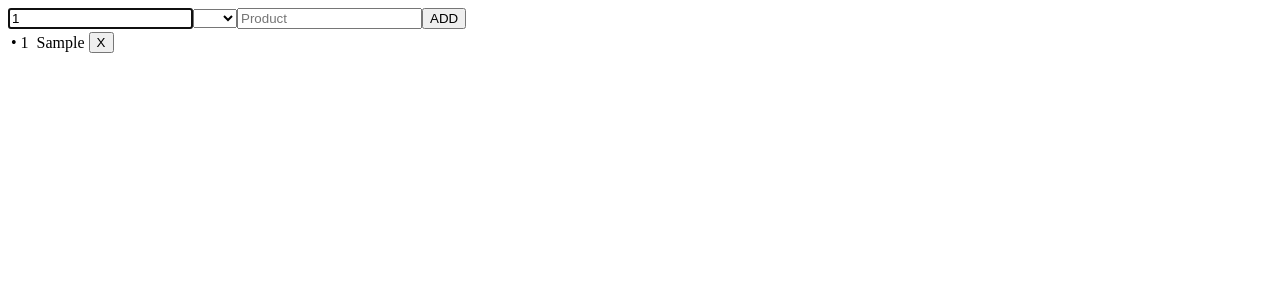
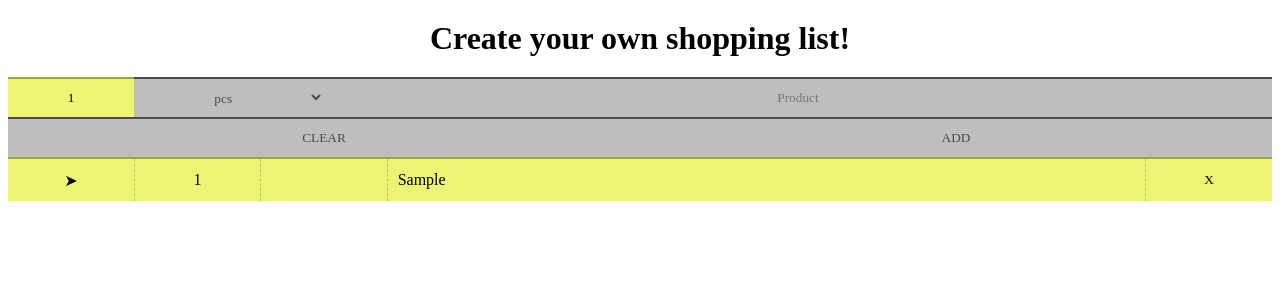
Before and after one commit to kaemil/shopping-list, a React (Create React App) app: page / in a window 1280 px wide. Both pictures are taken after typing "Sample" into the empty fields and a click on the button "ADD". Shown: the top 300 px of the page. Built offline with nearby package versions, Linux system fonts and the light colour scheme.

Commit message:
Some styling

```diff
--- a/public/index.html
+++ b/public/index.html
@@ -10,34 +10,12 @@
             content="Web site created using create-react-app"
         />
         <link rel="apple-touch-icon" href="%PUBLIC_URL%/logo192.png" />
-    <!--
-      manifest.json provides metadata used when your web app is installed on a
-      user's mobile device or desktop. See https://developers.google.com/web/fundamentals/web-app-manifest/
-    -->
+
         <link rel="manifest" href="%PUBLIC_URL%/manifest.json" />
-    <!--
-      Notice the use of %PUBLIC_URL% in the tags above.
-      It will be replaced with the URL of the `public` folder during the build.
-      Only files inside the `public` folder can be referenced from the HTML.
-
-      Unlike "/favicon.ico" or "favicon.ico", "%PUBLIC_URL%/favicon.ico" will
-      work correctly both with client-side routing and a non-root public URL.
-      Learn how to configure a non-root public URL by running `npm run build`.
-    -->
-    <title>React App</title>
+        <link rel="preconnect" href="https://fonts.googleapis.com">
+        <title>Shopping list</title>
     </head>
         <body>
-    <noscript>You need to enable JavaScript to run this app.</noscript>
            <div id="root"></div>
-    <!--
-      This HTML file is a template.
-      If you open it directly in the browser, you will see an empty page.
-
-      You can add webfonts, meta tags, or analytics to this file.
-      The build step will place the bundled scripts into the <body> tag.
-
-      To begin the development, run `npm start` or `yarn start`.
-      To create a production bundle, use `npm run build` or `yarn build`.
-    -->
         </body>
 </html>
--- a/src/App.js
+++ b/src/App.js
@@ -46,15 +46,30 @@ function App() {
 			setProduct('');
 			setQuantity(1);
 			inputFocus.current.focus();
-		} else {
+		} else if(e.target.name === 'clear'){
+            setUnit([]);
+			setProductList([]);
+            setProductQuantity([]);
+        } else{
             [productQuantity,unit,productList].map(element => element.splice(id,1))
 			setProductList([...productList]);
 		}
 	};
-
+    const handlePress = (e) =>{
+        if(e.key === 'Enter') {
+			setUnit([...unit, choosenUnit]);
+			setProductList([...productList, product]);
+            setProductQuantity([...productQuantity, quantity]);
+			setProduct('');
+			setQuantity(1);
+			inputFocus.current.focus();
+        }
+    }
 	return (
-		<div>
+		<div className="container">
+            <h1 className="shopHeader">Create your own shopping list!</h1>
 			<ShopPanel
+                handlePress={handlePress}
 				inputFocus={inputFocus}
 				handleChange={handleChange}
 				product={product}
--- a/src/components/shopList.js
+++ b/src/components/shopList.js
@@ -15,7 +15,7 @@ function ShopList({ productList, productQuantity, unit, handleClick }) {
 		);
 	});
 	return (
-		<div>
+		<div className="shopList">
 			<table>
 				<tbody>{getProducts}</tbody>
 			</table>
--- a/src/components/shopListItem.js
+++ b/src/components/shopListItem.js
@@ -5,11 +5,11 @@ function ShopListItem({quantity,unit,product,id,handleClick}){
     return (
         <>
             <tr>
-                <td>&#8226;</td>
+                <td>&#10148;</td>
                 <td>{quantity}</td>
                 <td>{unit}</td>
                 <td>{product}</td>
-                <td><button name='delete' onClick={(e)=> handleClick(e,id)}>X</button></td>
+                <td><button className="shopList__button--delete" name='delete' onClick={(e)=> handleClick(e,id)}>X</button></td>
             </tr>
         </>
     );
--- a/src/components/shopPanel.js
+++ b/src/components/shopPanel.js
@@ -3,11 +3,11 @@ import QuantityInputPanel from './shopPanelQuantityInput'
 import UnitSelectPanel from './shopPanelUnitSelect'
 import ProductInput from './shopPanelProductInput'
 
-function ShopPanel({inputFocus,handleChange,product,handleClick,quantity}){
+function ShopPanel({handlePress,inputFocus,handleChange,product,handleClick,quantity}){
 
     // Rozbić na componenty
     return (
-        <div>
+        <div className="shopPanel">
             <QuantityInputPanel
                 inputFocus={inputFocus}
                 quantity={quantity}
@@ -17,10 +17,12 @@ function ShopPanel({inputFocus,handleChange,product,handleClick,quantity}){
                 handleChange={handleChange}
             />
             <ProductInput
+                handlePress={handlePress}
                 handleChange={handleChange}
                 product={product}
             />
-            <button name='add' onClick={handleClick}>ADD</button>
+            <button className="shopPanel__button--add" name='add' onClick={handleClick}>ADD</button>
+            <button className="shopPanel__button--clear" name='clear' onClick={handleClick}>CLEAR</button>
         </div>
       );
 }
--- a/src/components/shopPanelProductInput.js
+++ b/src/components/shopPanelProductInput.js
@@ -1,14 +1,17 @@
 import React from 'react';
 
-function QuantityInputPanel({product,handleChange}){
+function QuantityInputPanel({handlePress,product,handleChange}){
     return(
         <>
             <input
+                onKeyPress={handlePress}
+                className="shopPanel__product"
                 type='text'
                 value={product}
                 name='product'
                 placeholder='Product'
-                onChange={handleChange}/>
+                onChange={handleChange}
+            />
         </>
     )
 }
--- a/src/components/shopPanelQuantityInput.js
+++ b/src/components/shopPanelQuantityInput.js
@@ -4,6 +4,7 @@ function QuantityInputPanel({inputFocus,quantity,handleChange}){
     return(
         <>
             <input
+                className="shopPanel__quantity"
                 ref={inputFocus}
                 type='number'
                 value={quantity}
--- a/src/components/shopPanelUnitSelect.js
+++ b/src/components/shopPanelUnitSelect.js
@@ -4,10 +4,11 @@ function UnitSelectPanel({handleChange}){
     return(
         <>
             <select
+                className="shopPanel__unit"
                 onChange={handleChange}
                 name='unit'
             >
-                <option value=''></option>
+                <option value='pcs'>pcs</option>
                 <option value='kg'>kg</option>
                 <option value='dkg'>dkg</option>
                 <option value='g'>g</option>
--- a/src/style/style.css
+++ b/src/style/style.css
@@ -1,3 +1,150 @@
+* {
+  font-family: 'Patrick Hand', cursive;
+}
+
+.container {
+  width: 100%;
+  margin: 0;
+}
+
+.shopHeader {
+  margin: 20px 10px 20px 10px;
+  text-align: center;
+}
+
+.shopPanel {
+  display: -webkit-box;
+  display: -ms-flexbox;
+  display: flex;
+  width: 100%;
+  -ms-flex-wrap: wrap;
+      flex-wrap: wrap;
+}
+
+.shopPanel__quantity, .shopPanel__unit, .shopPanel__product, .shopPanel__button--add, .shopPanel__button--clear {
+  padding: 0;
+  outline: none;
+  border: none;
+  border-top: 2px solid #4b4b4b;
+  background-color: #bebebe;
+  color: #4b4b4b;
+}
+
+.shopPanel__quantity {
+  text-align: center;
+  width: 10%;
+  height: 40px;
+  -webkit-box-sizing: border-box;
+          box-sizing: border-box;
+}
+
+.shopPanel__unit {
+  text-align: center;
+  width: 15%;
+  height: 40px;
+  -webkit-box-sizing: border-box;
+          box-sizing: border-box;
+}
+
+.shopPanel__product {
+  padding-right: 10px;
+  padding-left: 10px;
+  width: 75%;
+  text-align: center;
+  height: 40px;
+  -webkit-box-sizing: border-box;
+          box-sizing: border-box;
+}
+
+.shopPanel__button--add {
+  -webkit-box-ordinal-group: 6;
+      -ms-flex-order: 5;
+          order: 5;
+}
+
+.shopPanel__button--add, .shopPanel__button--clear {
+  width: 50%;
+  height: 40px;
+  text-align: center;
+}
+
+.shopPanel__quantity:hover, .shopPanel__unit:hover, .shopPanel__product:hover {
+  border-top: 2px solid #9ca73a;
+  background-color: #edf375;
+  color: #000000;
+}
+
+.shopPanel__quantity:focus, .shopPanel__unit:focus, .shopPanel__product:focus {
+  border-top: 2px solid #9ca73a;
+  background-color: #edf375;
+  color: #000000;
+}
+
+.shopPanel__button--clear:hover {
+  border-top: 2px solid #a73e3e;
+  background-color: #ffa3a3;
+  color: #a73e3e;
+}
+
+.shopPanel__button--add:hover {
+  border-top: 2px solid #3ea73e;
+  background-color: #b2ffa3;
+  color: #3ea73e;
+}
+
+.shopPanel__button--add:hover, .shopPanel__button--clear:hover, .shopPanel__unit:hover {
+  cursor: pointer;
+}
+
+.shopList {
+  width: 100%;
+}
+
+.shopList__button--delete {
+  text-align: center;
+  padding: 0;
+  width: 40px;
+  height: 40px;
+  outline: none;
+  border: none;
+  background-color: #edf375;
+}
+
+.shopList__button--delete:hover {
+  background-color: #9ca73a;
+  cursor: pointer;
+}
+
+table {
+  width: 100%;
+  border-collapse: collapse;
+}
+
+tr {
+  background-color: #edf375;
+  border-top: 2px solid #9ca73a;
+}
+
+td:first-child,
+td:nth-child(2),
+td:nth-child(3),
+td:last-child {
+  border-right: 1px dashed #c0cc53;
+  width: 10%;
+  text-align: center;
+}
+
+td:nth-child(4) {
+  word-break: break-all;
+  word-wrap: break-word;
+  padding-left: 10px;
+  border-right: 1px dashed #c0cc53;
+}
+
+td:last-child {
+  border: none;
+}
+
 /* Chrome, Safari, Edge, Opera */
 input::-webkit-outer-spin-button,
 input::-webkit-inner-spin-button {
@@ -9,4 +156,11 @@ input::-webkit-inner-spin-button {
 input[type=number] {
   -moz-appearance: textfield;
 }
+
+input:-webkit-autofill,
+input:-webkit-autofill:hover,
+input:-webkit-autofill:focus,
+input:-webkit-autofill:active {
+  -webkit-box-shadow: 0 0 0 30px #edf375 inset !important;
+}
 /*# sourceMappingURL=style.css.map */
--- a/src/style/style.scss
+++ b/src/style/style.scss
@@ -1,11 +1,175 @@
+* {
+    font-family: 'Patrick Hand', cursive;
+}
+
+body {}
+
+.container {
+    width: 100%;
+    margin: 0;
+}
+
+.shopHeader {
+    margin: 20px 10px 20px 10px;
+    text-align: center;
+}
+
+.shopPanel {
+    display: flex;
+    width: 100%;
+    flex-wrap: wrap;
+
+    &__quantity,
+    &__unit,
+    &__product,
+    &__button--add,
+    &__button--clear {
+        padding: 0;
+        outline: none;
+        border: none;
+        border-top: 2px solid #4b4b4b;
+        background-color: #bebebe;
+        color: #4b4b4b;
+    }
+
+    &__quantity {
+        text-align: center;
+        width: 10%;
+        height: 40px;
+        box-sizing: border-box;
+    }
+
+
+    &__unit {
+        text-align: center;
+        width: 15%;
+        height: 40px;
+        box-sizing: border-box;
+    }
+
+    &__product {
+        padding-right: 10px;
+        padding-left: 10px;
+        width: 75%;
+        text-align: center;
+        height: 40px;
+        box-sizing: border-box;
+    }
+
+    &__button--add {
+        order: 5;
+    }
+
+    &__button--add,
+    &__button--clear {
+        width: 50%;
+        height: 40px;
+        text-align: center;
+    }
+    &__quantity:hover, &__unit:hover,&__product:hover {
+        border-top: 2px solid #9ca73a;
+        background-color: #edf375;
+        color: #000000;
+    }
+
+    &__quantity:focus, &__unit:focus, &__product:focus {
+        border-top: 2px solid #9ca73a;
+        background-color: #edf375;
+        color: #000000;
+    }
+
+    &__button--clear:hover {
+        border-top: 2px solid #a73e3e;
+        background-color: #ffa3a3;
+        color: #a73e3e;
+    }
+
+    &__button--add:hover {
+        border-top: 2px solid #3ea73e;
+        background-color: #b2ffa3;
+        color: #3ea73e;
+    }
+
+
+
+    &__button--add:hover,
+    &__button--clear:hover,
+    &__unit:hover {
+        cursor: pointer;
+    }
+
+
+
+}
+
+.shopList {
+    width: 100%;
+
+    &__button--delete {
+        text-align: center;
+        padding: 0;
+        width: 40px;
+        height: 40px;
+        outline: none;
+        border: none;
+        background-color: #edf375;
+    }
+
+    &__button--delete:hover {
+        background-color: #9ca73a;
+        cursor: pointer;
+    }
+}
+
+table {
+    width: 100%;
+    border-collapse: collapse;
+}
+
+tr {
+    background-color: #edf375;
+    border-top: 2px solid #9ca73a;
+
+}
+
+td:first-child,
+td:nth-child(2),
+td:nth-child(3),
+td:last-child {
+    border-right: 1px dashed #c0cc53;
+    width: 10%;
+    text-align: center;
+}
+
+td:nth-child(4) {
+    word-break: break-all;
+    word-wrap: break-word;
+    padding-left: 10px;
+    border-right: 1px dashed #c0cc53;
+}
+
+td:last-child {
+    border: none;
+}
+
+
+
+
 /* Chrome, Safari, Edge, Opera */
 input::-webkit-outer-spin-button,
 input::-webkit-inner-spin-button {
-  -webkit-appearance: none;
-  margin: 0;
+    -webkit-appearance: none;
+    margin: 0;
 }
 
 /* Firefox */
 input[type=number] {
-  -moz-appearance: textfield;
+    -moz-appearance: textfield;
 }
+
+input:-webkit-autofill,
+input:-webkit-autofill:hover,
+input:-webkit-autofill:focus,
+input:-webkit-autofill:active{
+    -webkit-box-shadow: 0 0 0 30px #edf375 inset !important;
+}
```
Also changed, not shown: 1 other file (tests, documents, lock files or other folders). Lines whose indentation alone changed are shown as unchanged.
